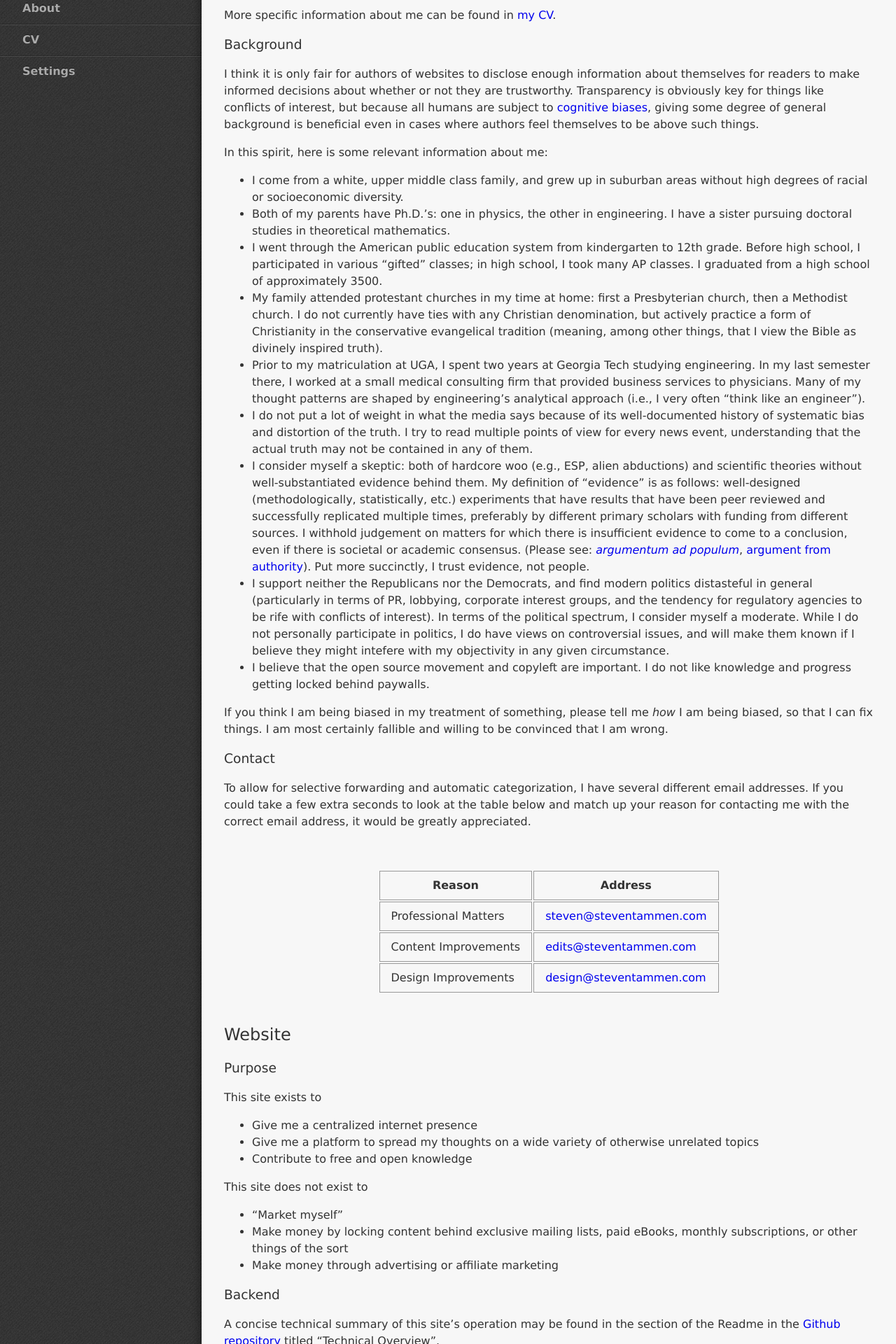
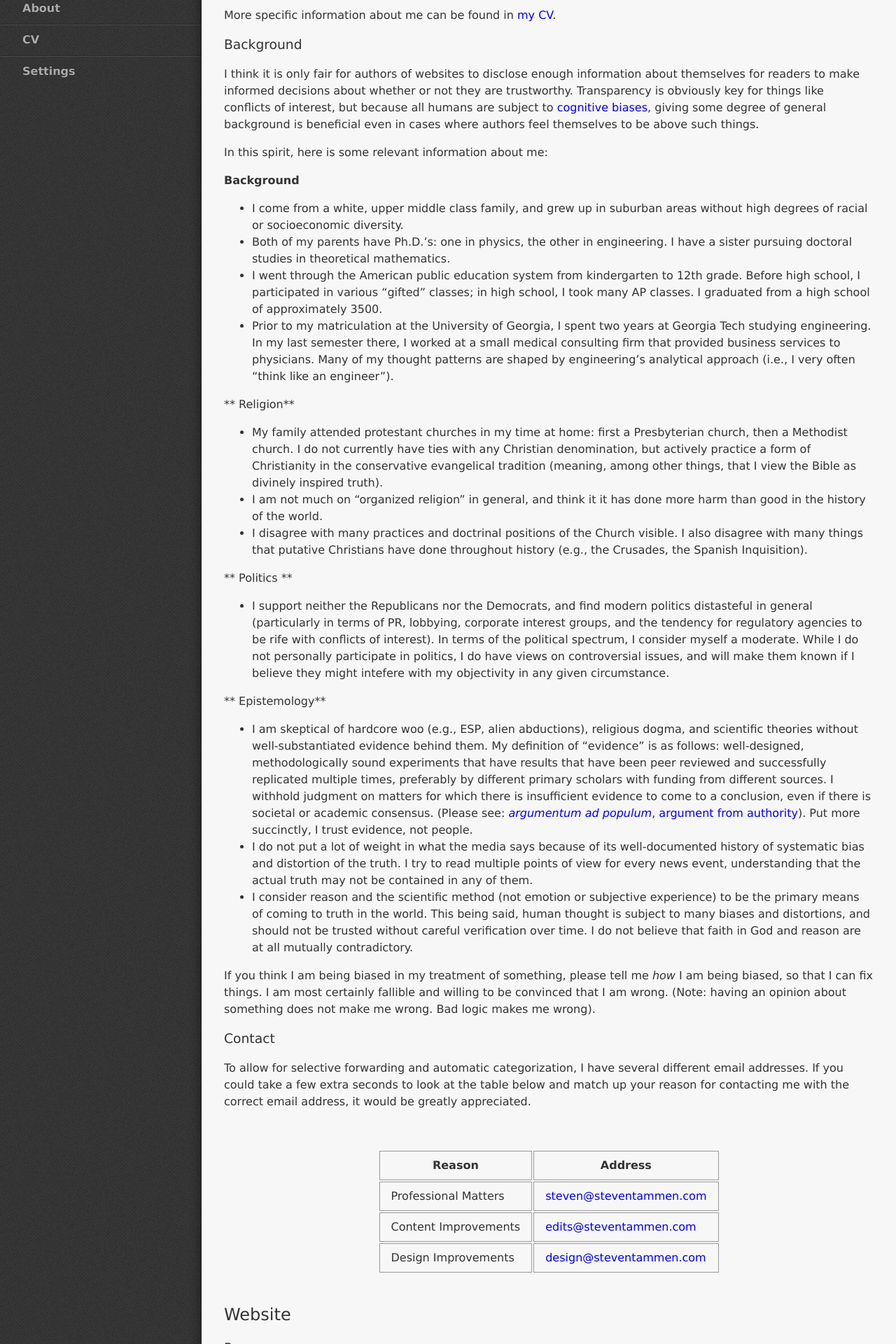
Before and after one commit to StevenTammen/StevenTammen.github.io, a Jekyll site: the page built from pages/about.md, in a window 1280 px wide. Shown: the part 358-2278 px from the top of the page at 70% size. Built offline with Jekyll 4.4.1, drawn with Linux system fonts in a browser that asks for light colours.

Commit message:
Update about.md

```diff
--- a/pages/about.md
+++ b/pages/about.md
@@ -22,17 +22,30 @@ I think it is only fair for authors of websites to disclose enough information a
 
 In this spirit, here is some relevant information about me:
 
+**Background**
+
 - I come from a white, upper middle class family, and grew up in suburban areas without high degrees of racial or socioeconomic diversity.
 - Both of my parents have Ph.D.'s: one in physics, the other in engineering. I have a sister pursuing doctoral studies in theoretical mathematics.
 - I went through the American public education system from kindergarten to 12th grade. Before high school, I participated in various "gifted" classes; in high school, I took many AP classes. I graduated from a high school of approximately 3500.
+- Prior to my matriculation at the University of Georgia, I spent two years at Georgia Tech studying engineering. In my last semester there, I worked at a small medical consulting firm that provided business services to physicians. Many of my thought patterns are shaped by engineering's analytical approach (i.e., I very often "think like an engineer").
+
+** Religion**
+
 - My family attended protestant churches in my time at home: first a Presbyterian church, then a Methodist church. I do not currently have ties with any Christian denomination, but actively practice a form of Christianity in the conservative evangelical tradition (meaning, among other things, that I view the Bible as divinely inspired truth).
-- Prior to my matriculation at UGA, I spent two years at Georgia Tech studying engineering. In my last semester there, I worked at a small medical consulting firm that provided business services to physicians. Many of my thought patterns are shaped by engineering's analytical approach (i.e., I very often "think like an engineer").
+- I am not much on "organized religion" in general, and think it it has done more harm than good in the history of the world.
+- I disagree with many practices and doctrinal positions of the Church visible. I also disagree with many things that putative Christians have done throughout history (e.g., the Crusades, the Spanish Inquisition).
+
+** Politics **
+
+- I support neither the Republicans nor the Democrats, and find modern politics distasteful in general (particularly in terms of PR, lobbying, corporate interest groups, and the tendency for regulatory agencies to be rife with conflicts of interest). In terms of the political spectrum, I consider myself a moderate. While I do not personally participate in politics, I do have views on controversial issues, and will make them known if I believe they might intefere with my objectivity in any given circumstance.
+
+** Epistemology**
+
+- I am skeptical of hardcore woo (e.g., ESP, alien abductions), religious dogma, and scientific theories without well-substantiated evidence behind them. My definition of "evidence" is as follows: well-designed, methodologically sound experiments that have results that have been peer reviewed and successfully replicated multiple times, preferably by different primary scholars with funding from different sources. I withhold judgment on matters for which there is insufficient evidence to come to a conclusion, even if there is societal or academic consensus. (Please see: [*argumentum ad populum*](https://en.wikipedia.org/wiki/Argumentum_ad_populum), [argument from authority](https://en.wikipedia.org/wiki/Argument_from_authority)). Put more succinctly, I trust evidence, not people.
 - I do not put a lot of weight in what the media says because of its well-documented history of systematic bias and distortion of the truth. I try to read multiple points of view for every news event, understanding that the actual truth may not be contained in any of them.
-- I consider myself a skeptic: both of hardcore woo (e.g., ESP, alien abductions) and scientific theories without well-substantiated evidence behind them. My definition of "evidence" is as follows: well-designed (methodologically, statistically, etc.) experiments that have results that have been peer reviewed and successfully replicated multiple times, preferably by different primary scholars with funding from different sources. I withhold judgement on matters for which there is insufficient evidence to come to a conclusion, even if there is societal or academic consensus. (Please see: [*argumentum ad populum*](https://en.wikipedia.org/wiki/Argumentum_ad_populum), [argument from authority](https://en.wikipedia.org/wiki/Argument_from_authority)). Put more succinctly, I trust evidence, not people.
-- I support neither the Republicans nor the Democrats, and find modern politics distasteful in general (particularly in terms of PR, lobbying, corporate interest groups, and the tendency for regulatory agencies to be rife with conflicts of interest). In terms of the political spectrum, I consider myself a moderate. While I do not personally participate in politics, I do have views on controversial issues, and will make them known if I believe they might intefere with my objectivity in any given circumstance.
-- I believe that the open source movement and copyleft are important. I do not like knowledge and progress getting locked behind paywalls.
+- I consider reason and the scientific method (not emotion or subjective experience) to be the primary means of coming to truth in the world. This being said, human thought is subject to many biases and distortions, and should not be trusted without careful verification over time. I do not believe that faith in God and reason are at all mutually contradictory.
 
-If you think I am being biased in my treatment of something, please tell me *how* I am being biased, so that I can fix things. I am most certainly fallible and willing to be convinced that I am wrong.
+If you think I am being biased in my treatment of something, please tell me *how* I am being biased, so that I can fix things. I am most certainly fallible and willing to be convinced that I am wrong. (Note: having an opinion about something does not make me wrong. Bad logic makes me wrong).
 
 ### Contact
 
```
